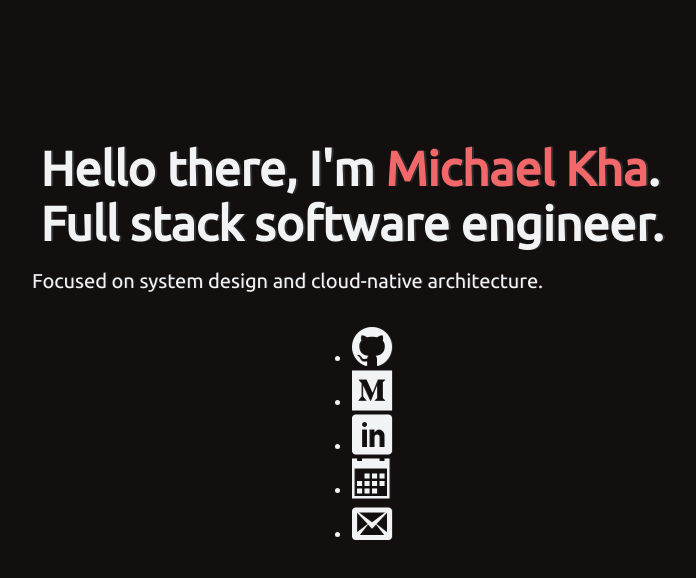
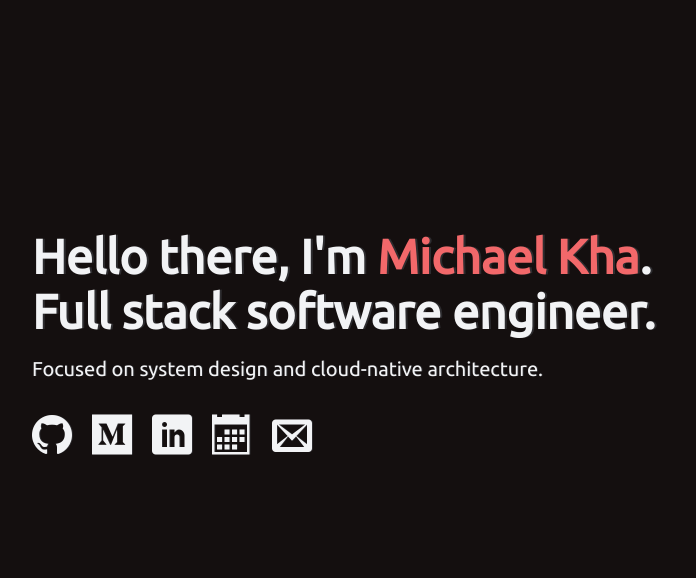
Before and after one commit to mchaelkha/mchaelkha.github.io, a plain HTML site: page index.html in a window 1280 px wide. Shown: the whole page, without its empty margins (288-984 px from the left). Drawn offline with Linux system fonts and the light colour scheme; files whose address does not match are found by name.

Commit message:
Fix styles on home

```diff
--- a/static/css/style.css
+++ b/static/css/style.css
@@ -86,6 +86,20 @@ a:hover {
     margin: 0 12% 0 12%;
 }
 
+.home-container ul {
+    display: flex;
+    justify-content: space-between;
+    padding-left: 0;
+    margin-left: 1rem;
+}
+
+.home-container ul li {
+    display: block;
+    list-style-type: none;
+    margin: 0;
+    margin-right: 1.25rem;
+}
+
 .resume-container {
     min-height: 100vh;
 }
@@ -117,13 +131,13 @@ p, a {
     font-size: 40px;
 }
 
-.page-container > div {
+.calendar, .resume, .data-mining {
     display: flex;
     flex-direction: column;
     align-items: center;
 }
 
-.page-container > div p {
+.calendar p, .resume p, .data-mining p {
     margin: 0 5rem;
 }
 
```
